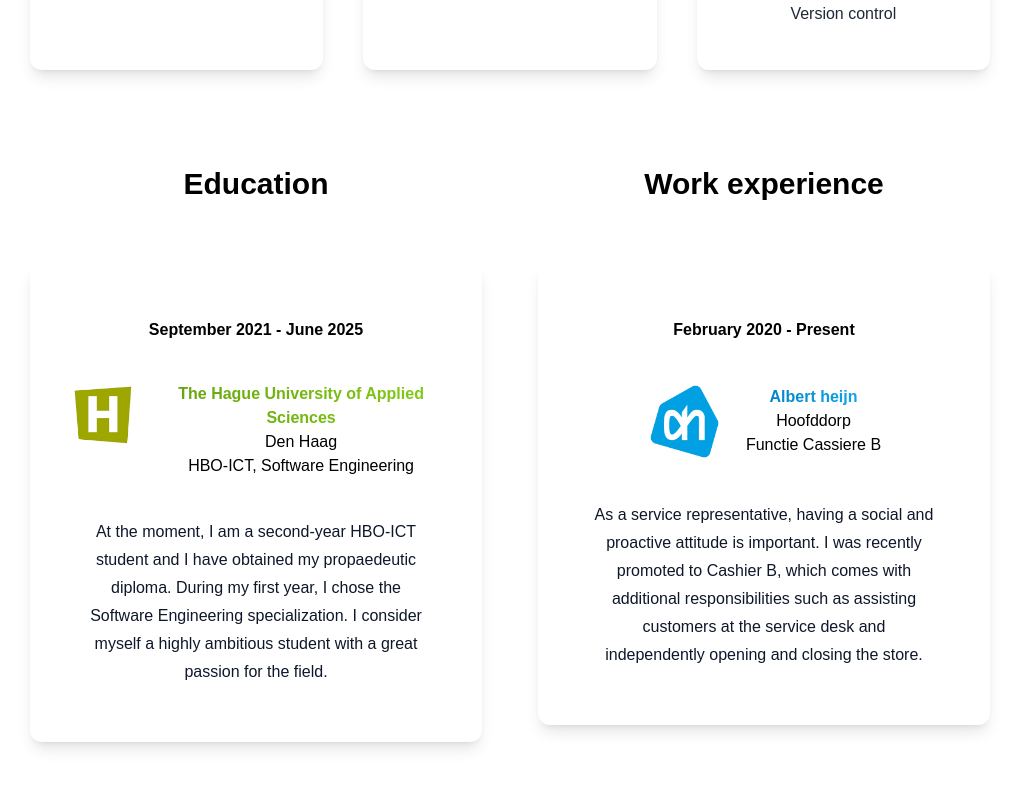
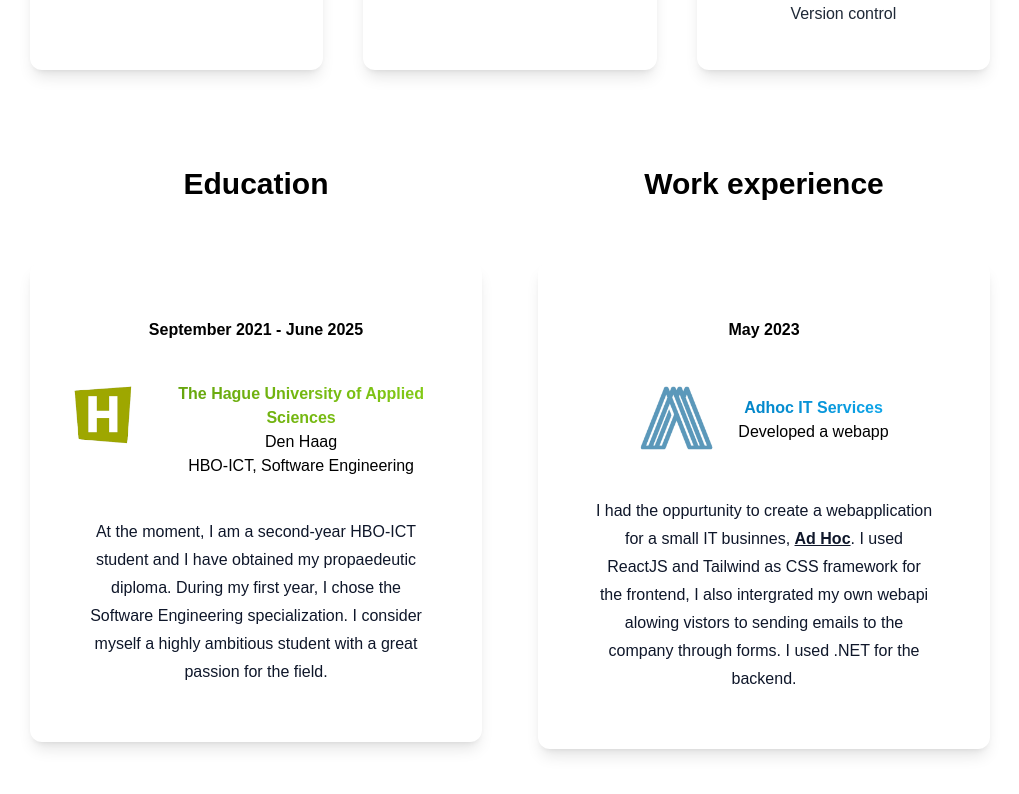
Before and after one commit to HaiderJirrie/Haider-Website, a React (Create React App) app: page / in a window 1280 px wide. Shown: the part 1288-2082 px from the top of the page, without its empty margins (130-1149 px from the left). Built offline with nearby package versions, Linux system fonts and the light colour scheme.

Commit message:
new workexperience

```diff
--- a/src/components/Experience.js
+++ b/src/components/Experience.js
@@ -1,5 +1,6 @@
 import HHS from "../resources/hhs.jpg";
-import AH from "../resources/ah.png";
+import AdHoc from "../resources/AdHoc.png";
+
 import ExperienceCard from "./ExperienceCard";
 
 function Experience() {
@@ -25,7 +26,7 @@ function Experience() {
         <h3 className="text-3xl text-center font-bold pb-0 md:pb-5">
           Work experience
         </h3>
-        <ExperienceCard
+        {/* <ExperienceCard
           timespan="February 2020 - Present"
           name="Albert heijn"
           gradientFrom="#0284c7"
@@ -34,7 +35,15 @@ function Experience() {
           location="Hoofddorp"
           title="Functie Cassiere B"
           text="As a service representative, having a social and proactive attitude is important. I was recently promoted to Cashier B, which comes with additional responsibilities such as assisting customers at the service desk and independently opening and closing the store."
-        />
+        /> */}
+        <ExperienceCard
+        timespan="May 2023"
+        name="Adhoc IT Services"
+        gradientFrom="#0284c7"
+        gradientTo="#0ea5e9"
+        image={AdHoc}
+        title="Developed a webapp"
+        text={ <p>I had the oppurtunity to create a webapplication for a small IT businnes, <a className=" underline font-bold" href="https://adhocit.nl/" target="_blank">Ad Hoc</a>. I used ReactJS and Tailwind as CSS framework for the frontend, I also intergrated my own webapi alowing vistors to  sending emails to the company through forms. I used .NET for the backend.</p>}/>
       </div>
     </div>
   );
--- a/src/components/Hero.js
+++ b/src/components/Hero.js
@@ -21,7 +21,8 @@ function Hero() {
           Below you will find my CV, and you can also contact me via LinkedIn or
           email.
         </p>
-        <a href="https://haiderjirrie.com/CV Haider Jirrie.pdf" download>
+        {/* <a href="https://haiderjirrie.com/CV Haider Jirrie.pdf" download> */}
+        <a>
           <button className=" text-lg cursor-pointer mt-4 px-4 bg-gradient-to-tr from-sky-500 to-yellow-300 text-white font-bold rounded-md hover:scale-125 transition ease-in-out duration-300">
             Download CV
           </button>
```
Also changed, not shown: src/resources/AdHoc.png (added).
